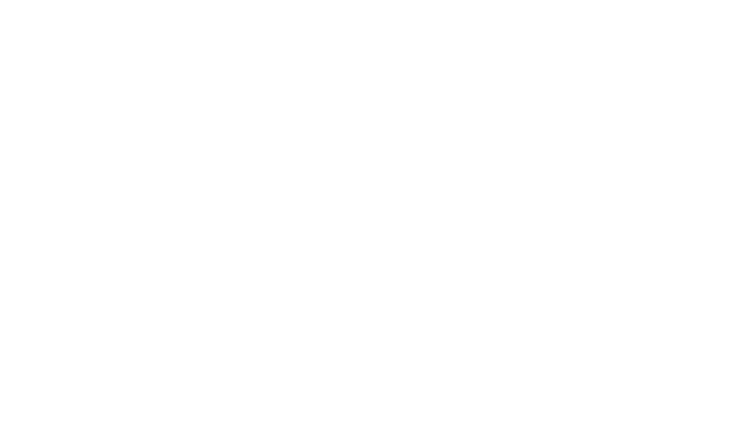
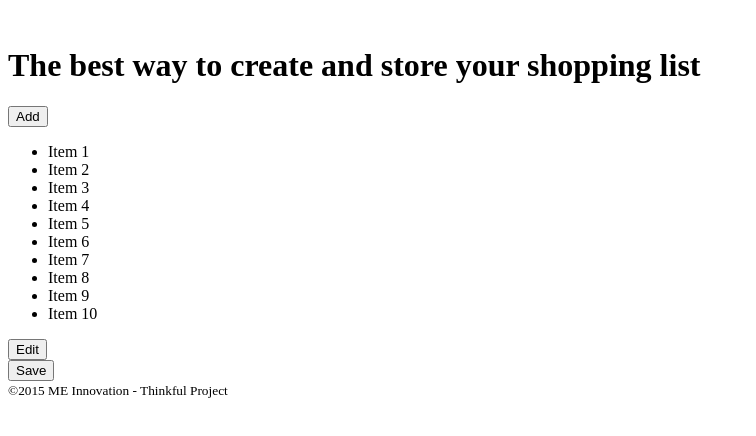
Before and after one commit to mse2321/quikShopur, a plain HTML site: page index.html in a window 1280 px wide. Shown: the whole page, without its empty margins (0-756 px from the left). Drawn offline with Linux system fonts and the light colour scheme.

Commit message:
added all basic html code

```diff
--- a/index.html
+++ b/index.html
@@ -5,6 +5,31 @@
 	<title>QuikShopur: The best way to create and store your shopping list.</title>
 </head>
 <body>
-
+	<header>
+		<img src="" alt="" />
+		<h1>The best way to create and store your shopping list</h1>
+	</header>
+	<section>
+	</section>
+	<aside>
+		<button>Add</button><br />
+		<ul>
+			<li>Item 1</li>
+			<li>Item 2</li>
+			<li>Item 3</li>
+			<li>Item 4</li>
+			<li>Item 5</li>
+			<li>Item 6</li>
+			<li>Item 7</li>
+			<li>Item 8</li>
+			<li>Item 9</li>
+			<li>Item 10</li>
+		</ul>
+		<button>Edit</button><br />
+		<button>Save</button>
+	</aside>
+	<footer>
+		<small>&copy;2015 ME Innovation - Thinkful Project</small>
+	</footer>
 </body>
 </html>
```
